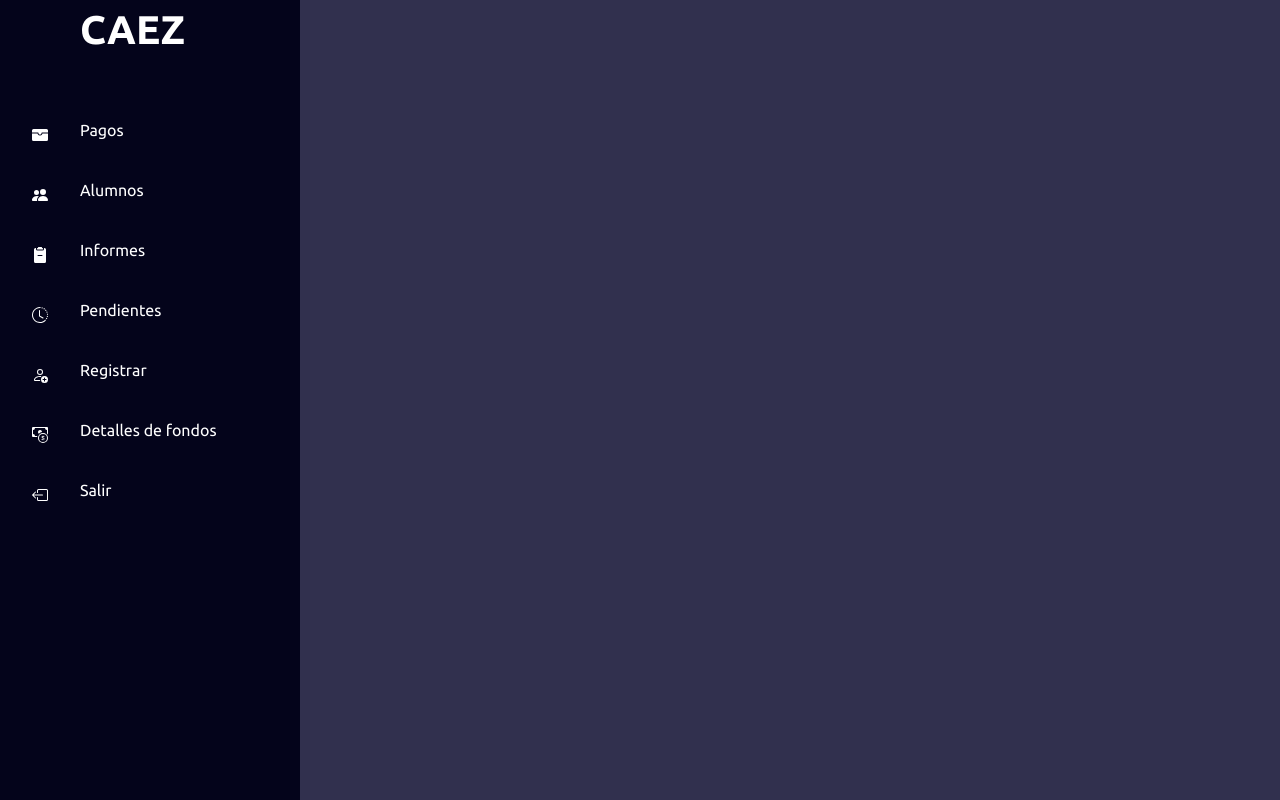
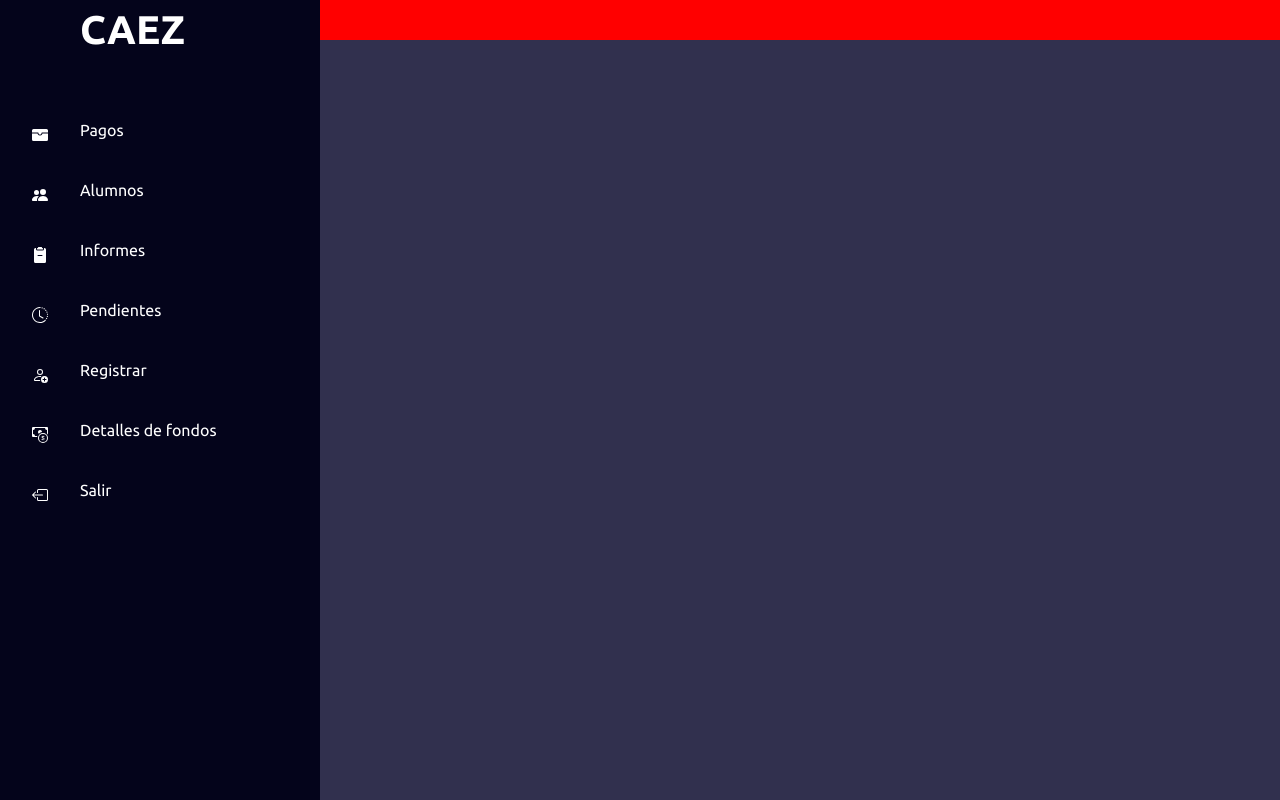
Before and after one commit to JeffreyMardoqueo-17/Gestor-Pagos-CAEZ, a React (Create React App) app in the folder REACT-PRYECT/caezpagosalumnos/: page / in a window 1280 px wide. Built offline with nearby package versions, Linux system fonts and the light colour scheme.

Commit message:
cambios de dashboard

```diff
--- a/REACT-PRYECT/caezpagosalumnos/src/App.css
+++ b/REACT-PRYECT/caezpagosalumnos/src/App.css
@@ -32,7 +32,7 @@ body {
 /* =============== Navigation ================ */
 .navigation {
     position: fixed;
-    width: 300px;
+    width: 25%;
     height: 100%;
     background: var(--blue);
     border-left: 10px solid var(--blue);
@@ -137,7 +137,12 @@ body {
     box-shadow: 35px -35px 0 10px var(--bg-base);
     pointer-events: none;
 }
-
+/*-------HEAD---------*/
+.head{
+  background-color: red;
+  width: auto;
+  height: 40px;
+}
 
 /*======SECCION PARA HACERLO ADAPTABLE===*/
 
--- a/REACT-PRYECT/caezpagosalumnos/src/App.js
+++ b/REACT-PRYECT/caezpagosalumnos/src/App.js
@@ -117,8 +117,11 @@ function App() {
           </li>
         </ul>
       </div>
+      <div className='head'>
+      </div>
+      <div className='Contenido'></div>
     </div>
-    //
+    //PARTE DONDE ESTARA TODAS LAS PAGINAS DE ADENTRO
   );
 }
 
```
